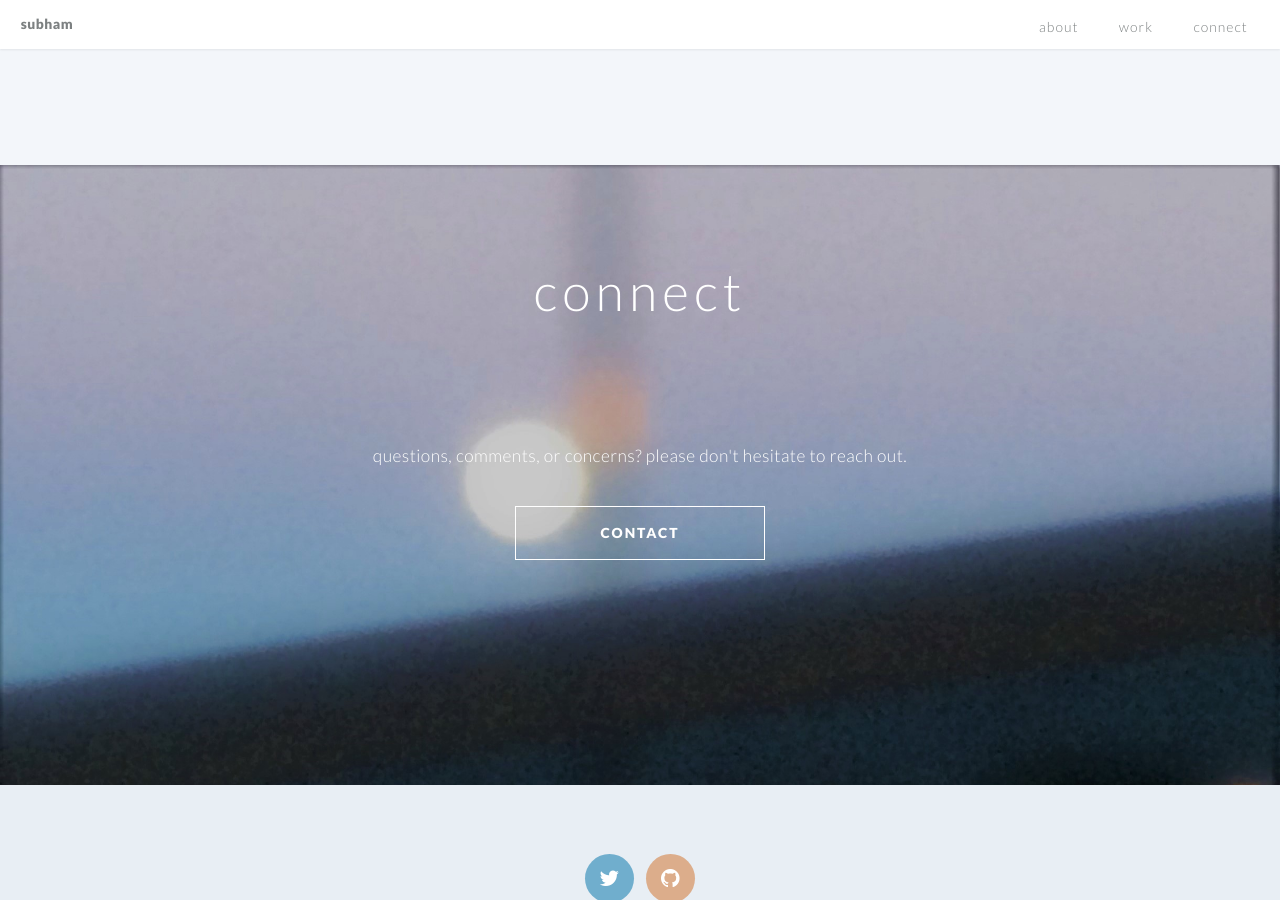
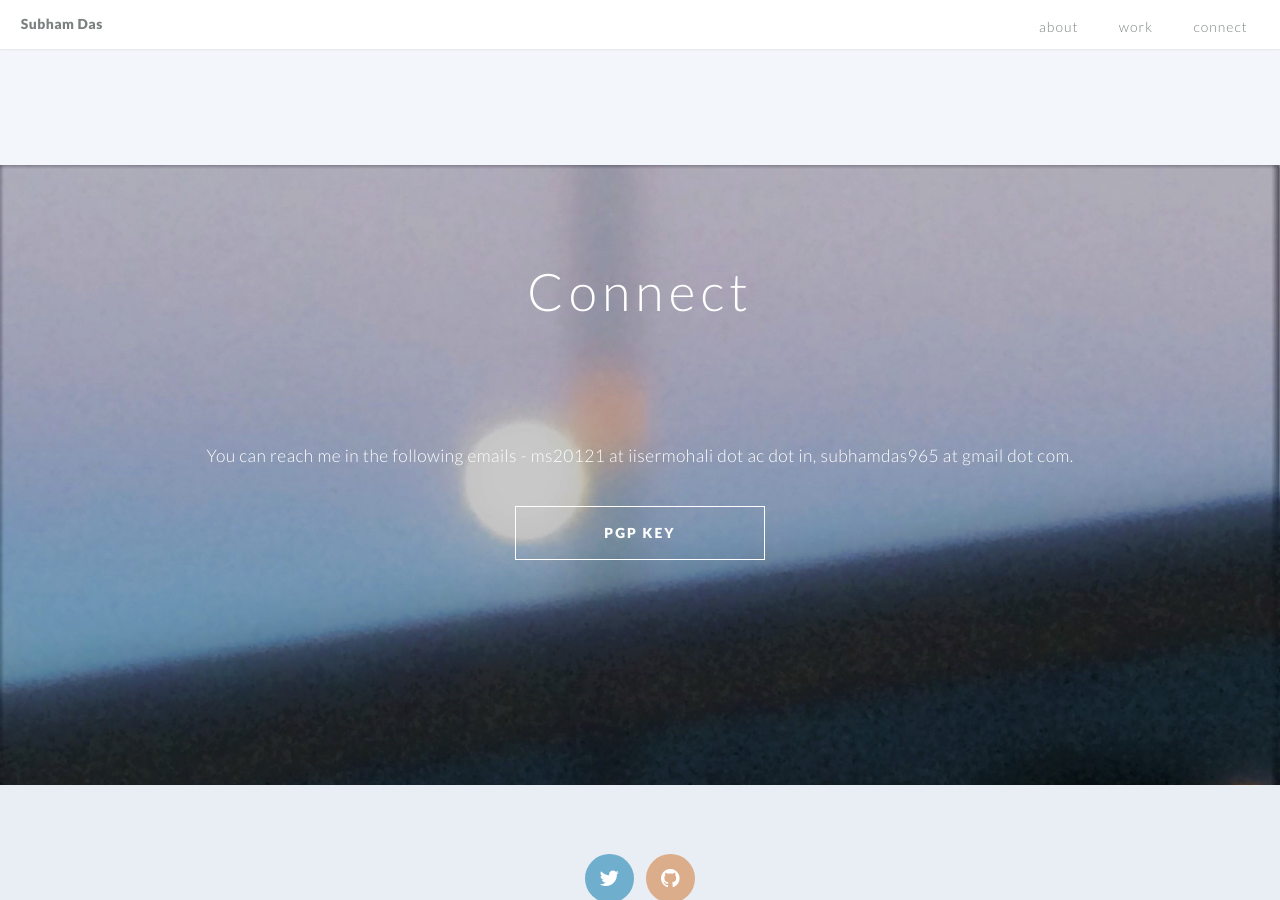
Before and after one commit to cryptosubh/cryptosubh.github.io, a Jekyll site: the page built from index.md, in a window 1280 px wide and 900 px high, scrolled down 1993 px. Built offline with Jekyll 4.4.1, drawn with Linux system fonts in a browser that asks for light colours.

Commit message:
commit 5

```diff
--- a/_layouts/hello-default.html
+++ b/_layouts/hello-default.html
@@ -56,8 +56,8 @@
 
     <!-- HEADER -->
     <header id="header">
-      <h1 id="logo" style="text-transform:lowercase">
-        <a href="/">Subham</a></h1>
+      <h1 id="logo" style="text-transform:capitalize">
+        <a href="/">Subham Das</a></h1>
       <nav id="nav">
         <ul>
           <li style="text-transform:lowercase"><a href="{{ page.page_url }}/#about">about</a></li>
--- a/index.md
+++ b/index.md
@@ -35,10 +35,10 @@ portfolio_description: you can include a portfolio showcasing your work and orga
 # optional CTA section --------------------------------------------------
 
 # By declaring these variables, you can include a CTA section.
-cta: connect # the heading for your CTA section
-cta_description: questions, comments, or concerns? please don't hesitate to reach out. # a description to be desplayed below the heading and above the content
-cta_button: mailto:saragong@usc.edu # a link to an external website or to media
-cta_button_label: contact # the label on the button
+cta: Connect # the heading for your CTA section
+cta_description: You can reach me in the following emails - ms20121 at iisermohali dot ac dot in, subhamdas965 at gmail dot com. # a description to be desplayed below the heading and above the content
+cta_button: https://github.com/cryptosubh/cryptosubh.github.io/blob/master/pgpkey.md # a link to an external website or to media
+cta_button_label: PGP key # the label on the button
 
 ---
 [//]: # (write a bit about yourself here)
```
